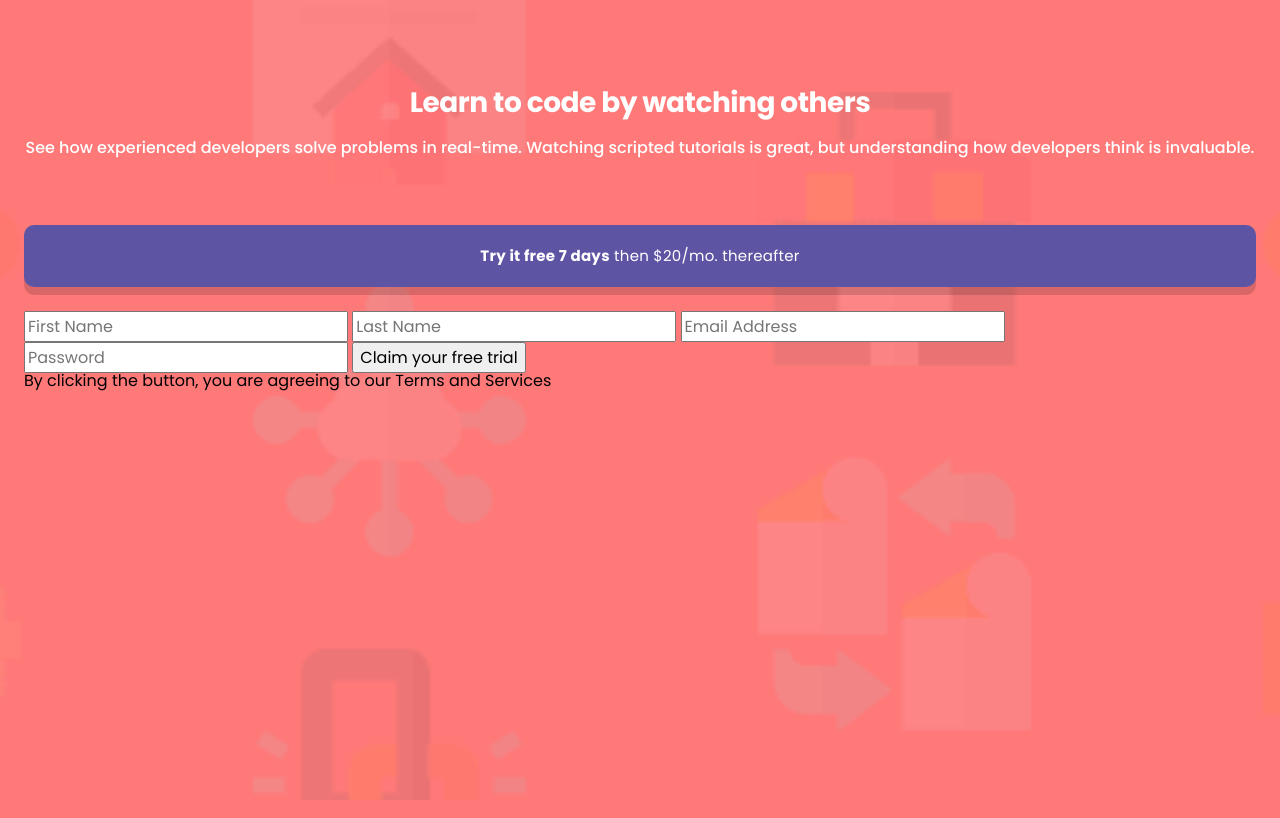
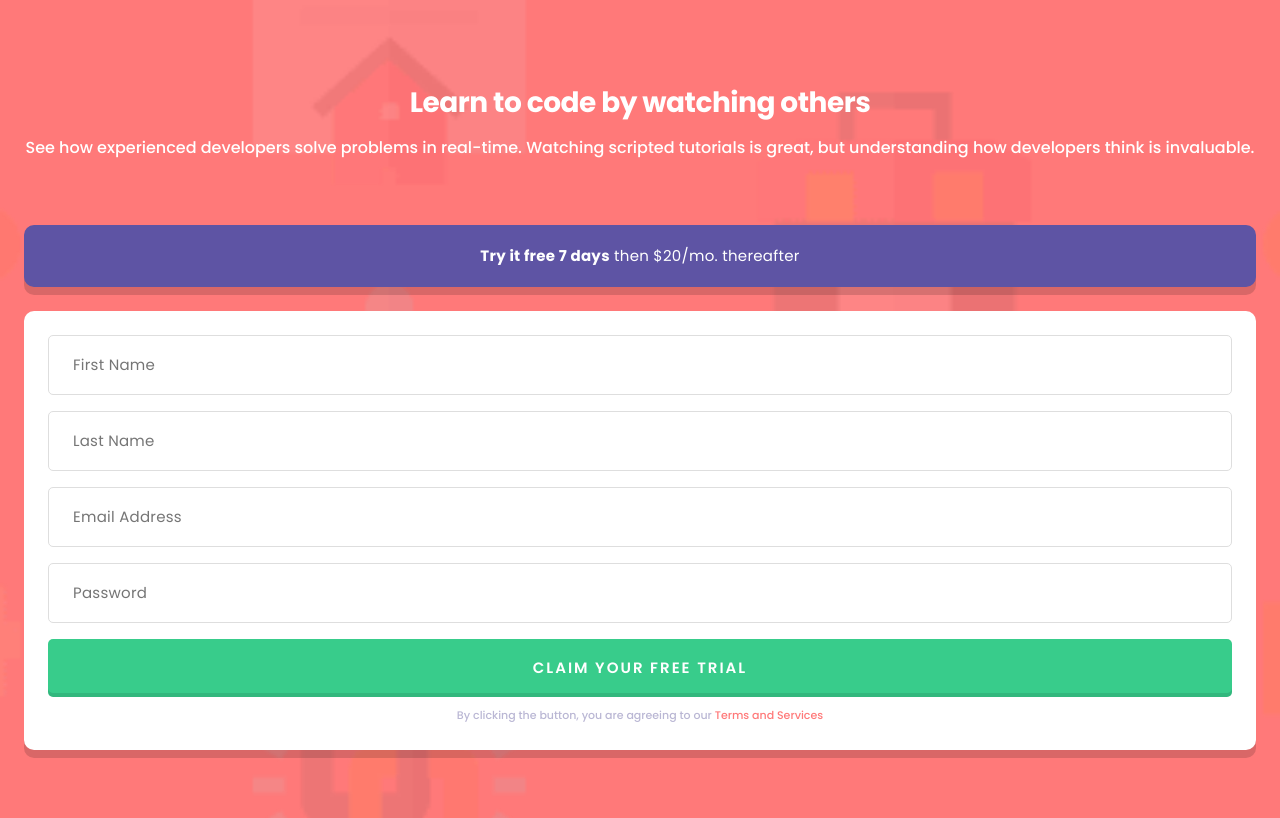
Before and after one commit to irfanoezen/intro-component-with-sign-up-form, a plain HTML site: page index.html in a window 1280 px wide. Drawn offline with Linux system fonts and the light colour scheme.

Commit message:
Style form container

```diff
--- a/index.html
+++ b/index.html
@@ -22,8 +22,8 @@
           <input type="email" name="" id="" placeholder="Email Address" />
           <input type="password" name="" id="" placeholder="Password" />
           <input type="submit" value="Claim your free trial" />
+          <p class="terms">By clicking the button, you are agreeing to our <span>Terms and Services</span></p>
         </form>
-        <p class="terms">By clicking the button, you are agreeing to our <span>Terms and Services</span></p>
       </div>
     </main>
   </body>
--- a/style.css
+++ b/style.css
@@ -173,3 +173,57 @@ h6 {
     font-weight: 700;
   }
 }
+
+.form {
+  padding: 24px;
+  background-color: #fff;
+  border-radius: 10px;
+  box-shadow: 0 8px 0 0 hsla(0, 0%, 0%, 15%);
+  display: flex;
+  flex-direction: column;
+  row-gap: 16px;
+}
+
+input[type="text"],
+input[type="email"],
+input[type="password"] {
+  padding: 16px 24px;
+  border: solid 1px var(--gray-200);
+  border-radius: 5px;
+  font-size: 15px;
+  color: var(--gray-900);
+  line-height: 26px;
+  letter-spacing: 0.25px;
+}
+
+input[type="submit"] {
+  padding: 16px 32px;
+  border: none;
+  border-radius: 5px;
+  box-shadow: inset 0 -4px 0 0 hsla(0, 0%, 0%, 10%);
+  background-color: var(--green-400);
+  font-size: 15px;
+  font-weight: 600;
+  text-transform: uppercase;
+  color: #fff;
+  line-height: 1.75;
+}
+
+@media screen and (min-width: 375px) {
+  input[type="submit"] {
+    letter-spacing: 2px;
+  }
+}
+
+.terms {
+  margin-block-start: -8px;
+  font-size: 11px;
+  font-weight: 500;
+  color: var(--purple-350);
+  line-height: 21px;
+  text-align: center;
+
+  span {
+    color: var(--red-400);
+  }
+}
```
